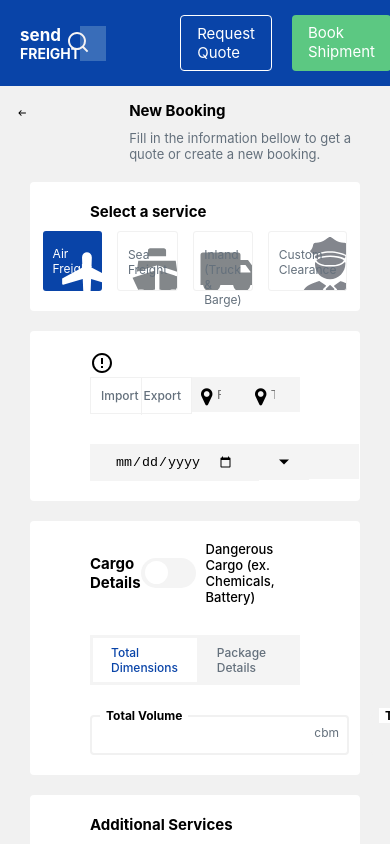
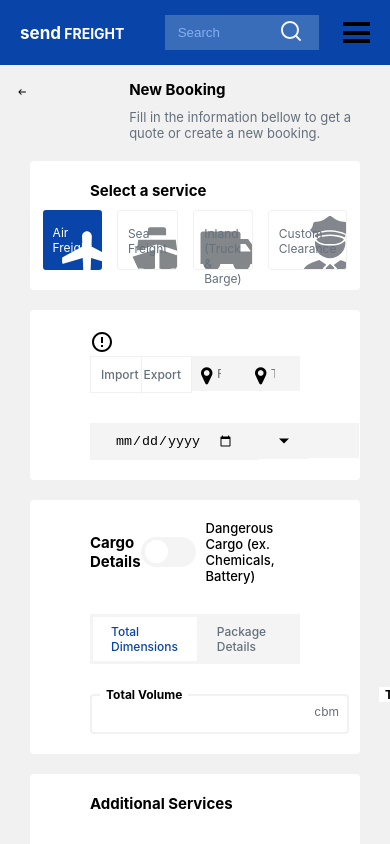
Before and after one commit to Denniman/send-fright-bookings, a React (Create React App) app: page / in a window 390 px wide. Shown: the top 844 px of the page. Built offline with nearby package versions, Linux system fonts and the light colour scheme.

Commit message:
fix nav responsiveness

```diff
--- a/src/components/Navigation/index.tsx
+++ b/src/components/Navigation/index.tsx
@@ -31,6 +31,12 @@ const Navigation = () => {
           Book Shipment
         </Link>
       </Nav>
+
+      <div className="harmbugger">
+        <div className="menu"></div>
+        <div className="menu"></div>
+        <div className="menu"></div>
+      </div>
     </Container>
   );
 };
--- a/src/components/Navigation/styles.ts
+++ b/src/components/Navigation/styles.ts
@@ -38,6 +38,22 @@ export const Container = styled.header`
     padding: 0.8rem 1.6rem;
     border-radius: 0.4rem;
   }
+
+  .harmbugger {
+    display: flex;
+    flex-direction: column;
+    align-items: center;
+    gap: 0.41rem;
+    @media (min-width: 768px) {
+      display: none;
+    }
+  }
+
+  .harmbugger > .menu {
+    width: 2.7rem;
+    height: 0.4rem;
+    background-color: currentColor;
+  }
 `;
 
 export const BrandText = styled.h1`
@@ -67,7 +83,11 @@ export const InputSearch = styled.input`
 `;
 
 export const Nav = styled.nav`
-  display: flex;
+  display: none;
   gap: 2rem;
   margin-left: 9rem;
+
+  @media (min-width: 768px) {
+    display: flex;
+  }
 `;
```
